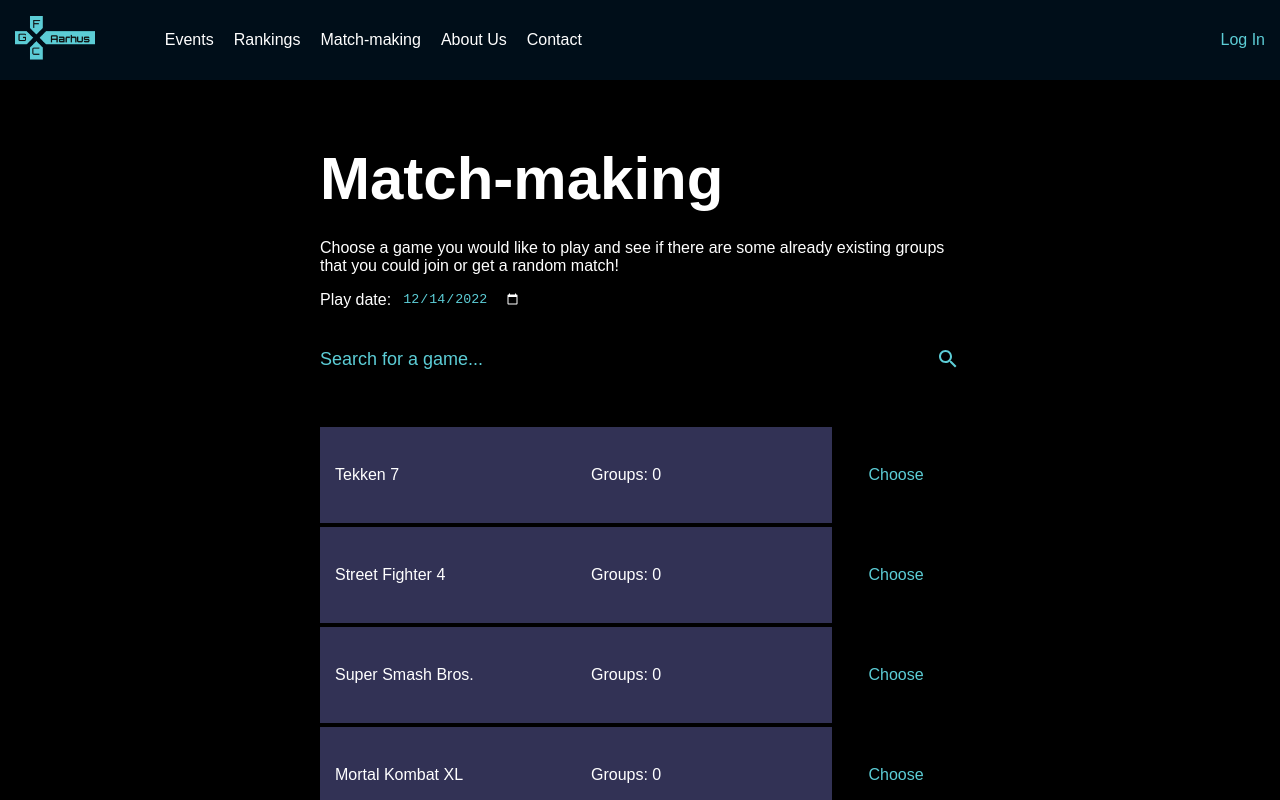
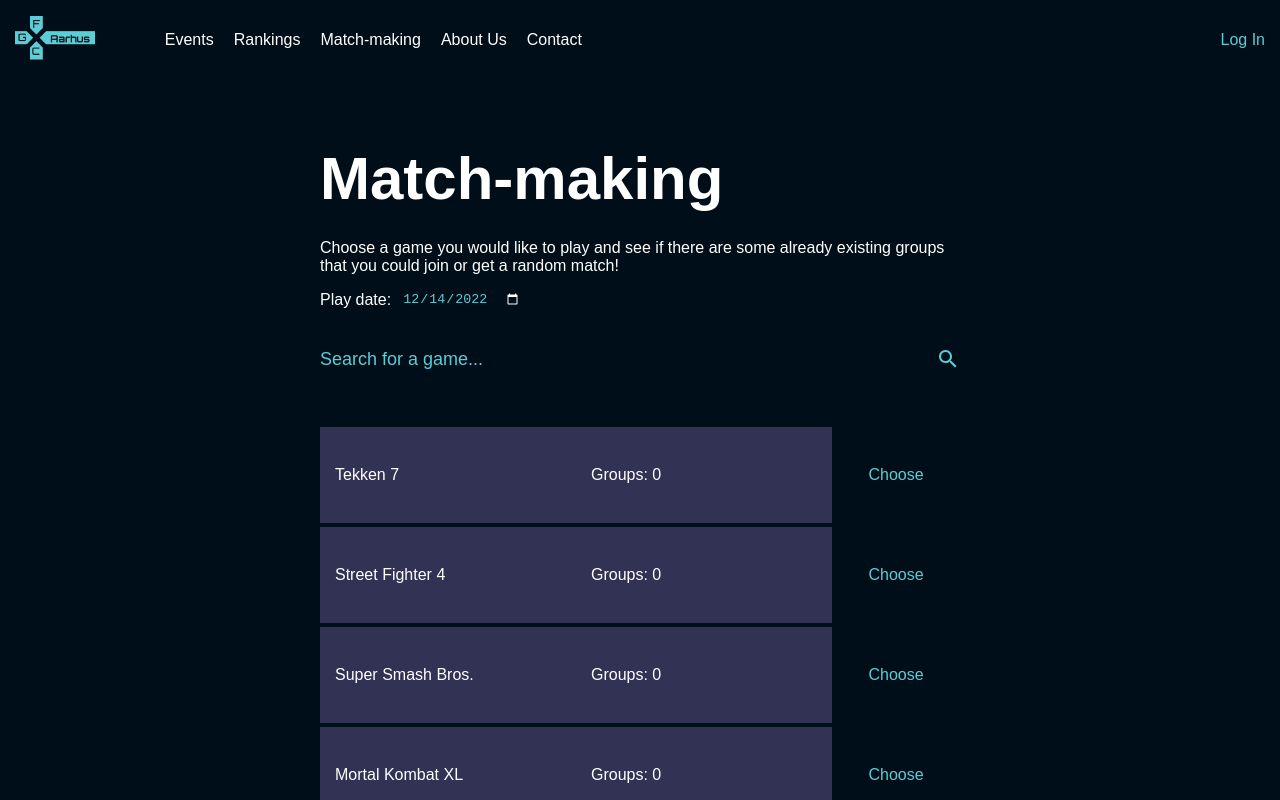
Before and after one commit to ispasdani/fgc-aarhus, a React (Vite) app: page /fgc-aarhus/match-making in a window 1280 px wide. Shown: the top 800 px of the page. Built offline with nearby package versions, Linux system fonts and the light colour scheme; no server answers.

Commit message:
match-making styling  changes

```diff
--- a/src/pages/matchMaking/matchMaking.css
+++ b/src/pages/matchMaking/matchMaking.css
@@ -1,7 +1,7 @@
 .match-making-page {
   width: 100vw;
   min-height: 90vh;
-  background-color: black;
+  background-color: #000e19;
   display: flex;
   justify-content: center;
   align-items: center;
```
